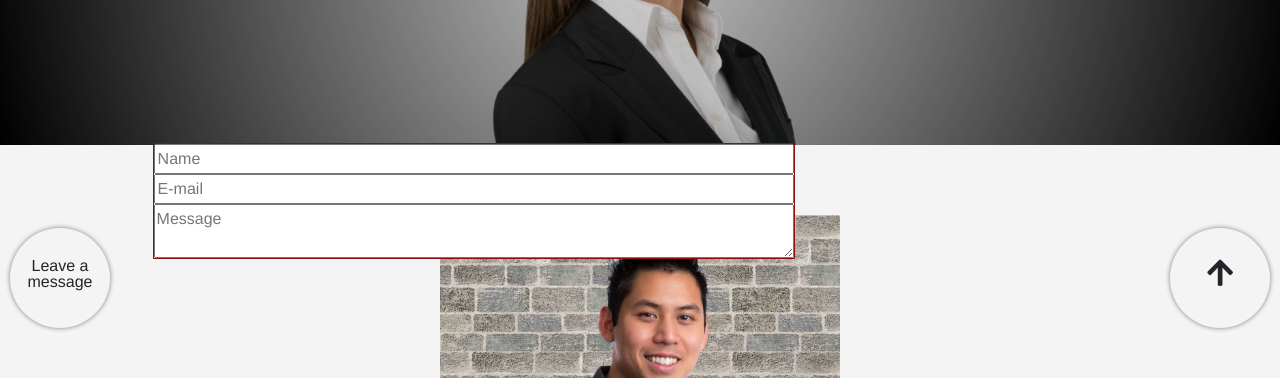
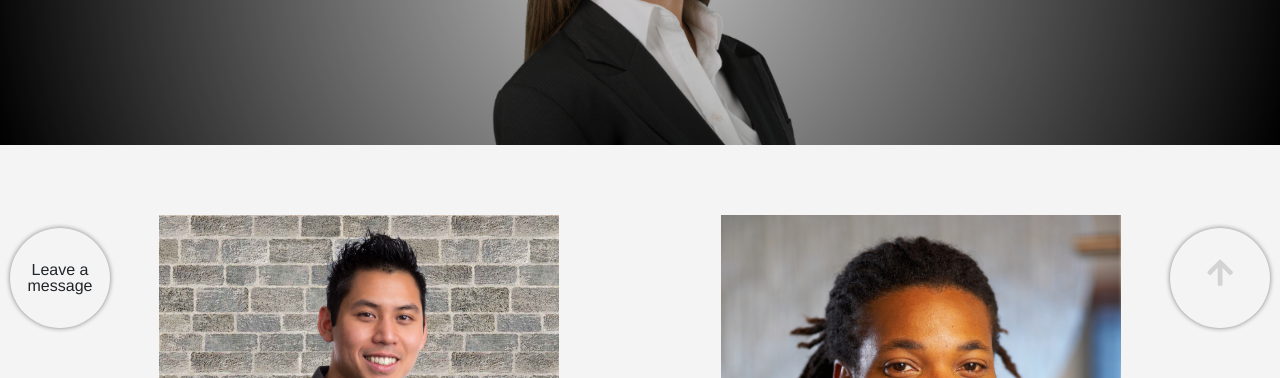
Before and after one commit to oksimano/FAshion-site, a plain HTML site: page index.html in a window 1280 px wide. Shown: the part 422-800 px from the top of the page. Drawn offline with Linux system fonts and the light colour scheme.

Commit message:
majdnem kész

```diff
--- a/index.html
+++ b/index.html
@@ -58,7 +58,7 @@
         <h2 class="banner__text banner__h2">Amazing Jacket</h2>
         <p class="banner__text banner__p">Purchase it while stocks last!</p>
       </div>
-      <section class="sweater">
+      <section class="sweater container d-md-flex justify-content-around">
         <div class="sweater-item item1">
           <img src="./Assets/Images/banner2.png" alt="Ugly sweater 1" />
           <h2 class="sweater__h2">Ugly Sweater Sale</h2>
@@ -198,29 +198,40 @@
     </footer>
     <div class="under__footer">Copyright &copy; Gianni Bellini</div>
     <div class="circle back">
-      <i class="fa fa-arrow-up" aria-hidden="true"></i>
+      <a href="#"> <i class="fa fa-arrow-up" aria-hidden="true"></i></a>
     </div>
-    <div class="circle leave">
+    <label class="circle leave" for="form__active">
+      <input
+        type="checkbox"
+        name="checked"
+        id="form__active"
+        class="checkbox"
+      />
       <p>Leave a message</p>
-    </div>
-    <form
-      action="#"
-      method="post"
-      class="form d-flex flex-column position-fixed"
-    >
+
+      <form action="#" method="post" class="form flex-column position-fixed">
         <label class="form__label">
-        <input type="text" name="name" placeholder="Name" class="form__input" />
+          <input
+            type="text"
+            name="name"
+            placeholder="Name"
+            class="form__input form__item"
+          />
         </label>
         <label class="form__label">
           <input
             type="email"
             name="email"
             placeholder="E-mail"
-          class="form__input"
+            class="form__input form__item"
           />
         </label>
-      <textarea placeholder="Message" class="form__textarea"></textarea>
+        <textarea
+          placeholder="Message"
+          class="form__textarea form__item"
+        ></textarea>
       </form>
+    </label>
     <script src="./Assets/bootstrap-5.0.0-beta1-dist/js/bootstrap.bundle.js"></script>
   </body>
 </html>
--- a/scss/main.scss
+++ b/scss/main.scss
@@ -13,12 +13,14 @@ body {
   font-size: 1.6rem;
   min-width: 400px;
 }
+a {
+  text-decoration: none;
+}
 img {
   width: 100%;
 }
 header {
   text-align: center;
-
   .free {
     padding: 1.2rem 0;
     background-color: $promo-color;
@@ -33,10 +35,13 @@ header {
     font-size: 3.2rem;
   }
 }
-nav {
+.navbar {
   font-size: 2rem;
-  .navbar-brand {
+  &-brand {
     font-size: 2.2rem;
+  }
+  &-toggler {
+    border: none;
   }
 }
 
@@ -74,10 +79,11 @@ nav {
 .sweater {
   margin: 0 auto;
   padding-top: 7rem;
-  width: 400px;
+  width: 100%;
 
   &-item {
     margin-bottom: 7rem;
+    width: 400px;
   }
   &__h2 {
     font-size: 4rem;
@@ -137,26 +143,41 @@ nav {
 }
 .back {
   right: 10px;
+  a {
+    color: $footer-color;
+  }
   .fa {
     font-size: 3rem;
-    padding-top: 3rem;
+    padding: 3rem;
+    border-radius: 100%;
   }
 }
 .leave {
   left: 10px;
+  .checkbox {
+    visibility: hidden;
+  }
   p {
-    padding-top: 3rem;
     line-height: 1;
+    padding-top: 1rem;
+  }
+  #form__active:checked ~ .form {
+    transform: translateZ(0) translateY(0);
   }
 }
 
 .form {
+  display: flex;
   z-index: 10;
   outline: 1px solid $promo-color;
   bottom: 15%;
-  width: 50vw;
-  left: 12%;
-  &__input {
+  min-width: 300px;
+  max-width: 500px;
+  left: 100px;
+  transform: translateX(-500px) translateY(300px);
+  transition: all 1s;
+
+  &__item {
     width: 100%;
   }
 }
```
Also changed, not shown: css/main.css. Lines whose indentation alone changed are shown as unchanged.
